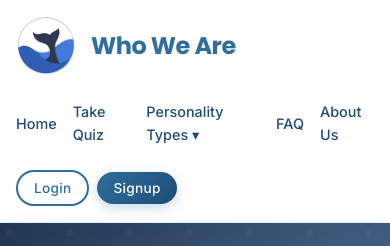
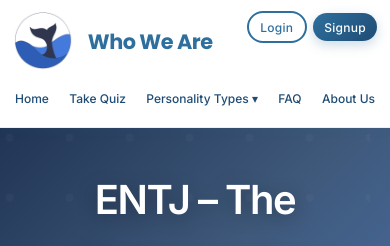
Before and after one commit to sadneya145/WhoWeAre-MBTIOceanTest, a React (Create React App) app in the folder frontend/: page /personality/ENTJ in a window 390 px wide. Shown: the top 246 px of the page. Built offline with nearby package versions, Linux system fonts and the light colour scheme; a small style sheet from the web is missing.

Commit message:
Update Header.css

```diff
--- a/frontend/src/Pages/Header/Header.css
+++ b/frontend/src/Pages/Header/Header.css
@@ -219,51 +219,120 @@
 /* Responsive design */
 @media (max-width: 768px) {
   .header {
-    padding: 1rem;
+    flex-direction: column;
+    padding: 0.8rem 1rem;
+    gap: 0.8rem;
   }
 
+  /* Top row: Logo and Auth */
+  .header > .logo {
+    align-self: flex-start;
+    font-size: 1.3rem;
+  }
+
+  .auth-section {
+    position: absolute;
+    top: 0.8rem;
+    right: 1rem;
+  }
+
+  /* Bottom row: Navigation */
   .nav-links {
     gap: 1.5rem;
+    justify-content: center;
+    width: 100%;
+    flex-wrap: wrap;
   }
 
   .nav-links a,
   .dropdown-toggle {
-    font-size: 0.9rem;
-  }
-
-  .logo {
-    font-size: 1.5rem;
+    font-size: 0.85rem;
   }
 
   .dropdown-menu {
     width: 280px;
-    left: -50px;
+    left: -100px;
+    top: 2.2rem;
   }
 
   .btn-primary,
   .btn-outline {
-    padding: 0.6rem 1.2rem;
-    font-size: 0.9rem;
+    padding: 0.5rem 1rem;
+    font-size: 0.8rem;
+  }
+
+  .profile-link {
+    padding: 0.4rem 0.8rem;
+  }
+
+  .user-avatar-home {
+    width: 28px;
+    height: 28px;
+  }
+
+  .user-name {
+    font-size: 0.8rem;
   }
 }
 
 @media (max-width: 480px) {
   .header {
-    flex-wrap: wrap;
-    gap: 1rem;
+    padding: 0.7rem 0.8rem;
+    gap: 0.6rem;
+  }
+
+  .logo {
+    font-size: 1.1rem;
+  }
+
+  .auth-section {
+    top: 0.7rem;
+    right: 0.8rem;
   }
 
   .nav-links {
     gap: 1rem;
+    justify-content: space-around;
+  }
+
+  .nav-links a,
+  .dropdown-toggle {
+    font-size: 0.75rem;
   }
 
   .auth-buttons {
-    gap: 0.5rem;
+    gap: 0.4rem;
   }
 
   .btn-primary,
   .btn-outline {
-    padding: 0.5rem 1rem;
-    font-size: 0.85rem;
+    padding: 0.4rem 0.7rem;
+    font-size: 0.75rem;
+    border-radius: 18px;
+  }
+
+  .profile-link {
+    padding: 0.3rem 0.6rem;
+    gap: 6px;
+  }
+
+  .user-avatar-home {
+    width: 24px;
+    height: 24px;
+  }
+
+  .user-name {
+    font-size: 0.7rem;
+  }
+
+  .dropdown-menu {
+    width: 260px;
+    left: -120px;
+    padding: 0.6rem;
+  }
+
+  .dropdown-item {
+    padding: 0.4rem 0.6rem;
+    font-size: 0.75rem;
   }
 }
```
